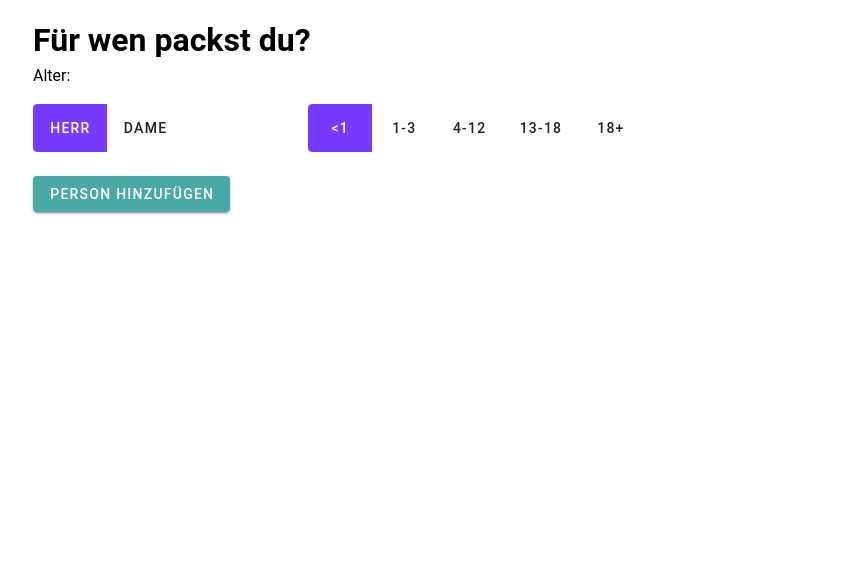
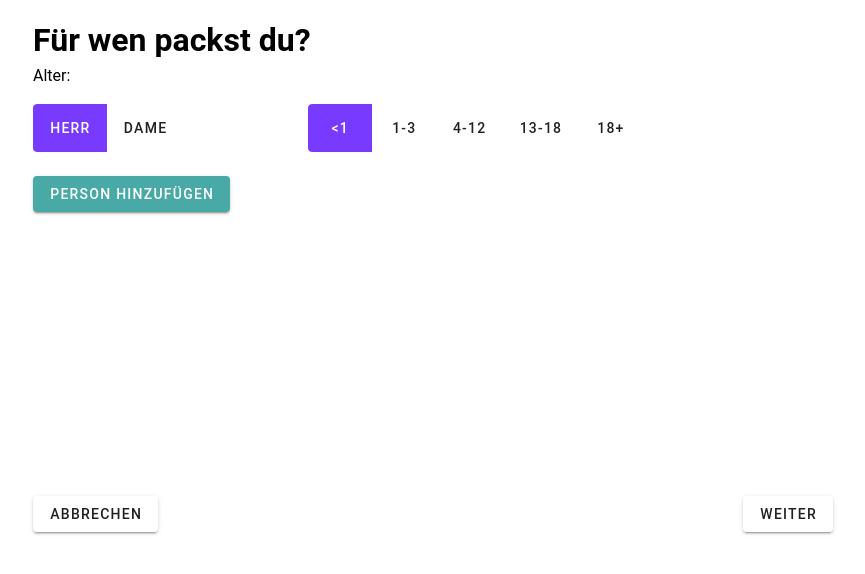
Before and after one commit to joshuakonadu/baggage-generator, a Vue app in the folder frontend/: page /generator in a window 1280 px wide. Shown: the top 574 px of the page, without its empty margins (207-1072 px from the left). Built offline with nearby package versions, Linux system fonts and the light colour scheme.

Commit message:
create generator nav buttons component

```diff
--- a/frontend/src/components/GeneratorNavButtons.vue
+++ b/frontend/src/components/GeneratorNavButtons.vue
@@ -1,7 +1,33 @@
-<script setup></script>
+<script setup>
+import { useRouter } from "vue-router";
+const props = defineProps({
+  page: Number,
+});
+console.log(props);
+const router = useRouter();
+
+const emit = defineEmits(["next", "back"]);
+
+const backToHome = function () {
+  router.push("/");
+};
+
+const pressedNext = function () {
+  emit("next");
+};
+
+const pressedBack = function () {
+  emit("back");
+};
+</script>
 
 <template>
-  <div></div>
+  <div class="d-flex justify-space-between">
+    <v-btn v-if="props.page < 2" @click="backToHome"> Abbrechen </v-btn>
+    <v-btn v-else @click="pressedBack">Zurück</v-btn>
+    <v-btn v-if="props.page < 7" @click="pressedNext"> Weiter </v-btn>
+    <v-btn v-else> Packliste erstellen </v-btn>
+  </div>
 </template>
 
 <style></style>
--- a/frontend/src/components/GeneratorSteps.vue
+++ b/frontend/src/components/GeneratorSteps.vue
@@ -7,20 +7,19 @@ const page = ref(1);
 const generatorSteps = {
   1: ForWhom,
 };
-console.log(page.value);
 
 const currentStep = computed(() => {
   return generatorSteps[page.value];
 });
-
-console.log(currentStep.value);
 </script>
 
 <template>
   <v-container>
     <div class="component-size">
       <component :is="currentStep"></component>
-      <generator-nav-buttons></generator-nav-buttons>
+    </div>
+    <div class="button-section">
+      <generator-nav-buttons :page="page"></generator-nav-buttons>
     </div>
   </v-container>
 </template>
@@ -29,8 +28,13 @@ console.log(currentStep.value);
 .component-size {
   width: 100%;
   max-width: 800px;
-  height: 80vh;
+  height: 60vh;
   max-height: 900px;
   margin: 0 auto;
 }
+.button-section {
+  width: 100%;
+  max-width: 800px;
+  margin: 0 auto;
+}
 </style>
```
